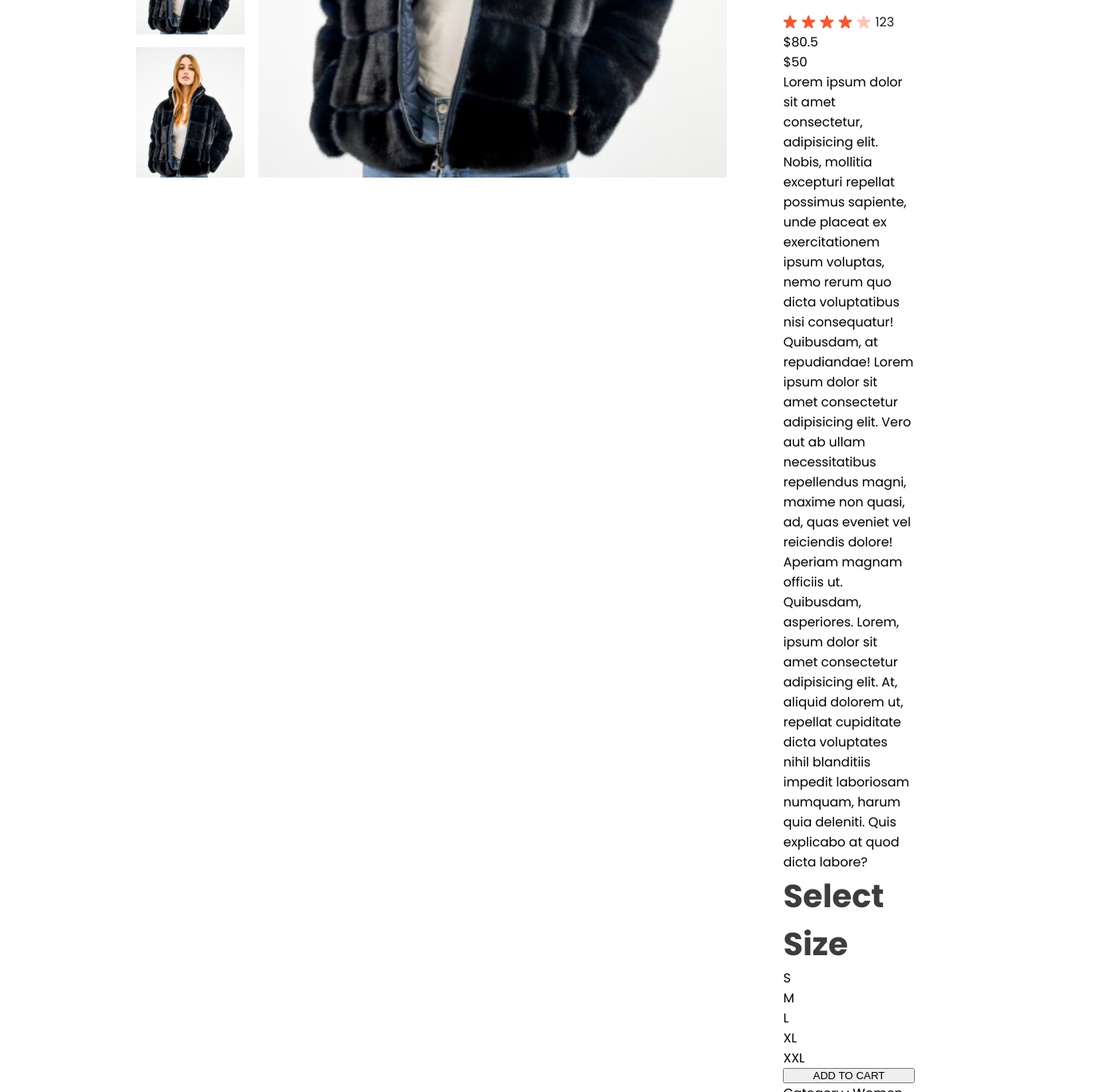
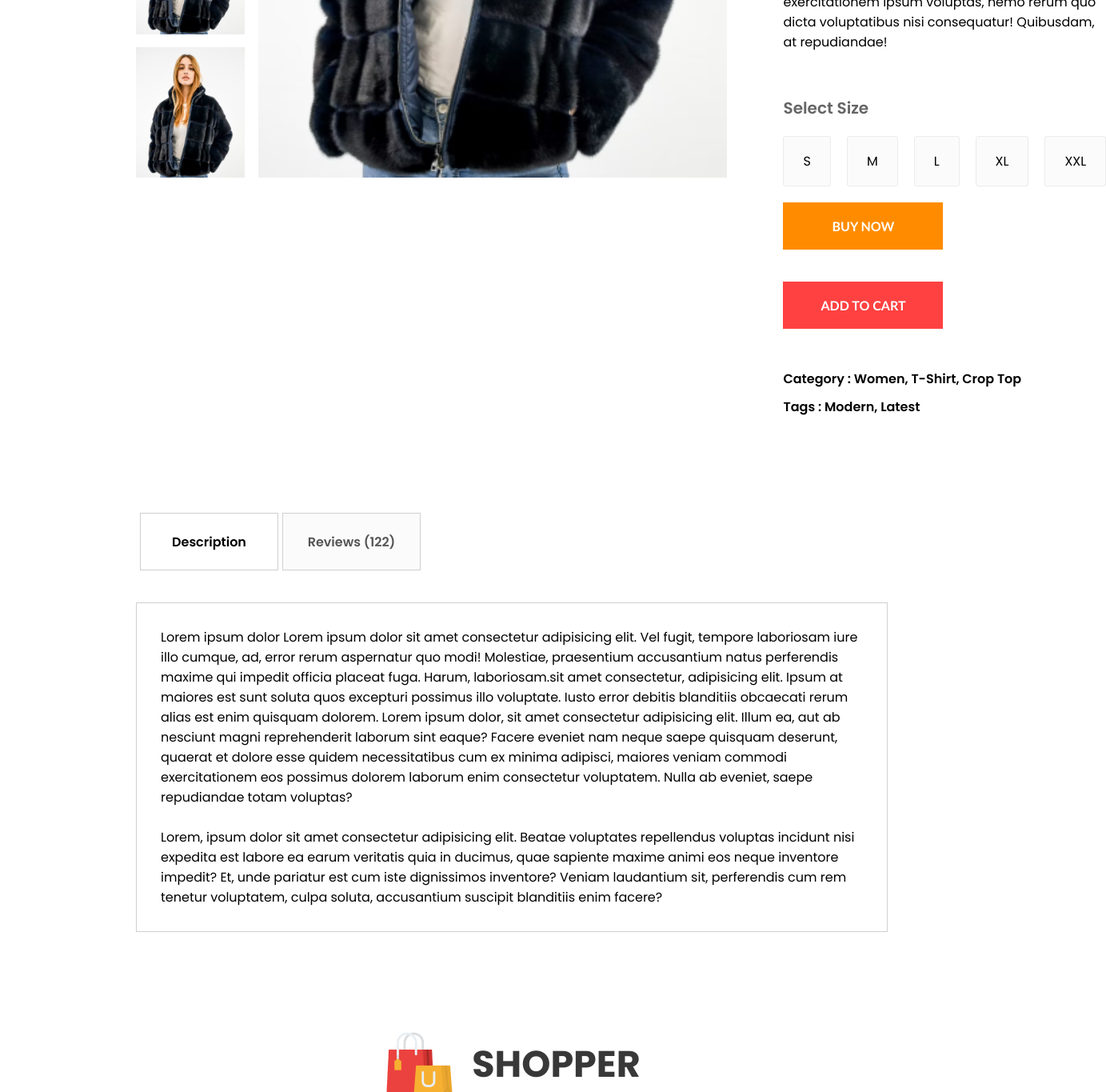
Before and after one commit to devtushar001/my-app, a React (Create React App) app: page /product/1 in a window 1280 px wide. Shown: the part 720-2085 px from the top of the page at 80% size, 1383 px wide, since content can reach past the window. Built offline with nearby package versions, Linux system fonts and the light colour scheme.

Commit message:
all changes

```diff
--- /dev/null
+++ b/src/Components/DescriptionBox/DescriptionBox.css
@@ -0,0 +1,33 @@
+.descriptionbox {
+    margin: 120px 170px;
+}
+
+.descriptionbox-navigator {
+    display: flex;
+}
+
+.descriptionbox-nav-box {
+    display: flex;
+    align-items: center;
+    justify-content: center;
+    font-size: 16px;
+    font-weight: 600;
+    width: 171px;
+    height: 70px;
+    border: 1px solid #d0d0d0;
+    margin-left: 5px;
+}
+
+.descriptionbox-nav-box.fade {
+    background: #fbfbfb;
+    color: #555;
+}
+
+.descriptionbox-description {
+    display: flex;
+    flex-direction: column;
+    gap: 25px;
+    border: 1px solid #d0d0d0;
+    padding: 30px;
+    margin-top: 40px;
+}
--- /dev/null
+++ b/src/Components/DescriptionBox/DescriptionBox.jsx
@@ -0,0 +1,26 @@
+import React from "react";
+import './DescriptionBox.css'
+
+const DescriptionBox = () => {
+    return (
+        <>
+            <div className="descriptionbox">
+                <div className="descriptionbox-navigator">
+                    <div className="descriptionbox-nav-box">Description</div>
+                    <div className="descriptionbox-nav-box fade">Reviews (122)</div>
+                </div>
+                <div className="descriptionbox-description">
+                    <p>
+                        Lorem ipsum dolor Lorem ipsum dolor sit amet consectetur adipisicing elit. Vel fugit, tempore laboriosam iure illo cumque, ad, error rerum aspernatur quo modi! Molestiae, praesentium accusantium natus perferendis maxime qui impedit officia placeat fuga. Harum, laboriosam.sit amet consectetur, adipisicing elit. Ipsum at maiores est sunt soluta quos excepturi possimus illo voluptate. Iusto error debitis blanditiis obcaecati rerum alias est enim quisquam dolorem.
+                        Lorem ipsum dolor, sit amet consectetur adipisicing elit. Illum ea, aut ab nesciunt magni reprehenderit laborum sint eaque? Facere eveniet nam neque saepe quisquam deserunt, quaerat et dolore esse quidem necessitatibus cum ex minima adipisci, maiores veniam commodi exercitationem eos possimus dolorem laborum enim consectetur voluptatem. Nulla ab eveniet, saepe repudiandae totam voluptas?
+                    </p>
+                    <p>
+                        Lorem, ipsum dolor sit amet consectetur adipisicing elit. Beatae voluptates repellendus voluptas incidunt nisi expedita est labore ea earum veritatis quia in ducimus, quae sapiente maxime animi eos neque inventore impedit? Et, unde pariatur est cum iste dignissimos inventore? Veniam laudantium sit, perferendis cum rem tenetur voluptatem, culpa soluta, accusantium suscipit blanditiis enim facere?
+                    </p>
+                </div>
+            </div>
+        </>
+    )
+}
+
+export default DescriptionBox;
--- a/src/Components/ProductDisplay/ProductDisplay.css
+++ b/src/Components/ProductDisplay/ProductDisplay.css
@@ -43,3 +43,78 @@
     color: #1c1c1c;
     font-size: 16px;
 }
+
+.productdisplay-right-prices {
+    display: flex;
+    margin: 40px 0px;
+    gap: 30px;
+    font-size: 24px;
+    font-weight: 700;
+}
+
+.productdisplay-right-price-old {
+    color: #818181;
+    text-decoration: line-through;
+}
+
+.productdisplay-right-price-new {
+    color: #ff4141;
+}
+
+.productdisplay-right-size h1 {
+    margin-top: 55px;
+    color: #656565;
+    font-size: 20px;
+    font-weight: 600;
+}
+
+.productdisplay-right-sizes {
+    display: flex;
+    margin: 20px 0px;
+    gap: 20px;
+}
+
+.productdisplay-right-sizes div {
+    padding: 18px 24px;
+    background: #fbfbfb;
+    border: 1px solid #ebebeb;
+    border-radius:3px;
+    cursor: pointer;
+}
+
+.productdisplay-right button {
+    padding: 20px 40px;
+    width: 200px;
+    font-size: 16px;
+    font-weight: 600;
+    color: white;
+    background: #ff4141;
+    border: none;
+    margin-bottom: 40px;
+    cursor: pointer;
+    font-family: 'Trebuchet MS', 'Lucida Sans Unicode', 'Lucida Grande', 'Lucida Sans', Arial, sans-serif;
+    outline: none;
+}
+
+.productdisplay-right .buy-now {
+    padding: 20px 40px;
+    width: 200px;
+    font-size: 16px;
+    font-weight: 600;
+    color: white;
+    background: #ff8c00;
+    border: none;
+    margin-right: 5px;
+    margin-bottom: 40px;
+    cursor: pointer;
+    font-family: 'Trebuchet MS', 'Lucida Sans Unicode', 'Lucida Grande', 'Lucida Sans', Arial, sans-serif;
+    outline: none;
+}
+
+.productdisplay-right-category {
+   margin-top: 10px;
+}
+
+.productdisplay-right-category span {
+    font-weight: 600;
+}
--- a/src/Components/ProductDisplay/ProductDisplay.jsx
+++ b/src/Components/ProductDisplay/ProductDisplay.jsx
@@ -39,12 +39,10 @@ const ProductDisplay = (props) => {
                     </div>
                     <div className="productdisplay-right-description">
                         Lorem ipsum dolor sit amet consectetur, adipisicing elit. Nobis, mollitia excepturi repellat possimus sapiente, unde placeat ex exercitationem ipsum voluptas, nemo rerum quo dicta voluptatibus nisi consequatur! Quibusdam, at repudiandae!
-                        Lorem ipsum dolor sit amet consectetur adipisicing elit. Vero aut ab ullam necessitatibus repellendus magni, maxime non quasi, ad, quas eveniet vel reiciendis dolore! Aperiam magnam officiis ut. Quibusdam, asperiores.
-                        Lorem, ipsum dolor sit amet consectetur adipisicing elit. At, aliquid dolorem ut, repellat cupiditate dicta voluptates nihil blanditiis impedit laboriosam numquam, harum quia deleniti. Quis explicabo at quod dicta labore?
                     </div>
                     <div className="productdisplay-right-size">
                         <h1>Select Size</h1>
-                        <div className="productdisplay-right-size">
+                        <div className="productdisplay-right-sizes">
                             <div>S</div>
                             <div>M</div>
                             <div>L</div>
@@ -52,7 +50,10 @@ const ProductDisplay = (props) => {
                             <div>XXL</div>
                         </div>
                     </div>
-                    <button>ADD TO CART</button>
+                    <div>
+                        <button className="buy-now">BUY NOW</button>
+                        <button>ADD TO CART</button>
+                    </div>
                     <p className="productdisplay-right-category"> <span>Category : Women, T-Shirt, Crop Top</span></p>
                     <p className="productdisplay-right-category"> <span>Tags : Modern, Latest</span></p>
                 </div>
--- a/src/Pages/Product.jsx
+++ b/src/Pages/Product.jsx
@@ -3,6 +3,7 @@ import {ShopContext} from '../Context/ShopContext'
 import { useParams } from "react-router-dom";
 import Breadcrum from "../Components/Breadcrums/Breadcrum";
 import ProductDisplay from "../Components/ProductDisplay/ProductDisplay";
+import DescriptionBox from "../Components/DescriptionBox/DescriptionBox";
 
 const Product = () => {
     const { all_product } = useContext(ShopContext);
@@ -15,6 +16,7 @@ const Product = () => {
           <div>
             <Breadcrum product={product}/>
             <ProductDisplay product={product} />
+            <DescriptionBox />
           </div>
         </>
     )
```
Also changed, not shown: src/Components/RelatedProducts/RelatedProducts.jsx (added, +12 -0 lines), src/Components/RelatedProducts/RelatedProducts.css (added).
